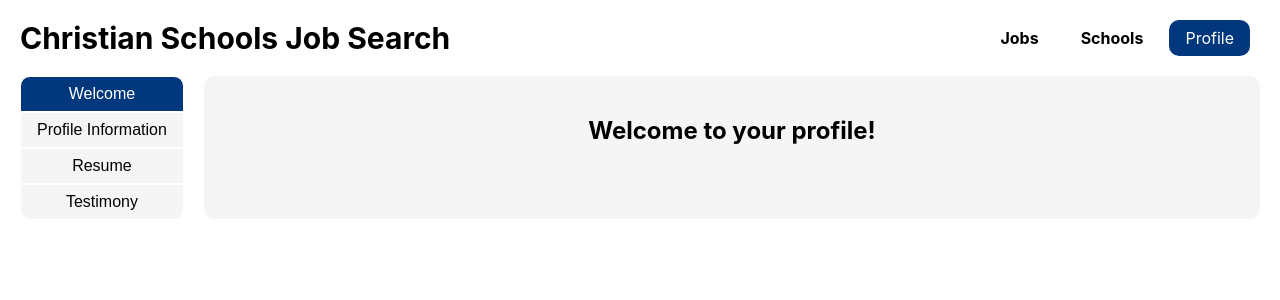
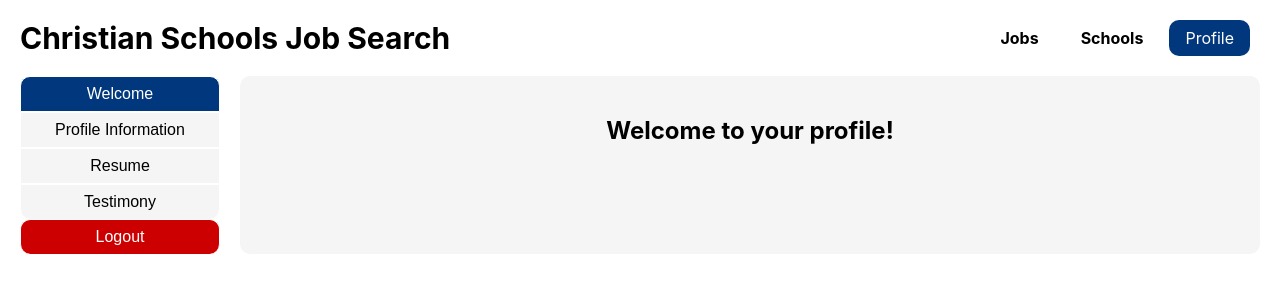
Before and after one commit to JS-7274/CSJSE-Clone, a React (Create React App) app in the folder csjse-app/client/: page /TeacherStaffProfile in a window 1280 px wide. Shown: the top 300 px of the page. Built offline with nearby package versions, Linux system fonts and the light colour scheme.

Commit message:
Logout button created for teacher/staff profile

```diff
--- a/csjse-app/client/src/App.js
+++ b/csjse-app/client/src/App.js
@@ -1,3 +1,6 @@
+/* App.js */
+/*  */
+
 import "./App.css";
 import Home from "./pages/Home";
 import TeacherLogin from "./pages/TeacherLogin";
--- a/csjse-app/client/src/components/Headers.js
+++ b/csjse-app/client/src/components/Headers.js
@@ -1,3 +1,6 @@
+/* Headers.js */
+/* Creates header components to be used for teacher/staff or school agent view of the website */
+
 import React from "react";
 import { NavLink, useLocation } from "react-router-dom";
 import "../styles/Headers.css";
--- a/csjse-app/client/src/pages/TeacherStaffProfile.js
+++ b/csjse-app/client/src/pages/TeacherStaffProfile.js
@@ -20,6 +20,7 @@ const TeacherStaffProfile = ({ user }) => {
 			<TeacherStaffHeader></TeacherStaffHeader>
 
 			<div className="profile-container">
+				<div className="side">
 					<div className="sidebar">
 						<button
 							className={activeTab === "Welcome" ? "active" : ""}
@@ -46,6 +47,11 @@ const TeacherStaffProfile = ({ user }) => {
 							Testimony
 						</button>
 					</div>
+					<div className="sidebar">
+						<button className="logout">Logout</button>
+					</div>
+				</div>
+
 				<div className="profile-content">
 					{activeTab === "Welcome" && (
 						<div>
--- a/csjse-app/client/src/styles/Profiles.css
+++ b/csjse-app/client/src/styles/Profiles.css
@@ -3,7 +3,12 @@
 .profile-container {
 	display: flex;
 	margin-top: 20px;
+	align-items: stretch;
+}
 
+.side {
+	display: flex;
+	flex-direction: column;
 }
 
 .sidebar {
@@ -25,7 +30,6 @@
 	font-weight: normal;
 	text-align: center;
 	white-space: nowrap;
-
 }
 
 /* Sets the top corners of the top item to be rounded */
@@ -35,7 +39,7 @@
 }
 
 /* Sets the bottom corners of the bottom item to be rounded */
-  .sidebar button:nth-last-child(1){
+.sidebar button:nth-last-child(1) {
 	border-bottom-left-radius: 10px;
 	border-bottom-right-radius: 10px;
 	border-bottom: none;
@@ -51,6 +55,27 @@
 	color: #fff;
 }
 
+button.logout {
+	position: flex;
+	align-items: flex-end;
+	display: block;
+	width: 100%;
+	padding: 8px 16px;
+	background-color: #cd0001;
+	color: #fff;
+	cursor: pointer;
+	text-decoration: none;
+	font-size: 16px;
+	font-weight: normal;
+	text-align: center;
+	white-space: nowrap;
+}
+
+button.logout:hover {
+	background-color: #960606;
+	color: #fff;
+}
+
 .profile-content {
 	position: flex;
 	width: 100%;
```
Also changed, not shown: csjse-app/client/src/index.css (+11 -8 lines), csjse-app/client/src/index.js (+12 -9 lines), csjse-app/client/src/pages/Home.js (+3 -7 lines), csjse-app/client/src/logo.svg (deleted). Lines whose indentation alone changed are shown as unchanged.
